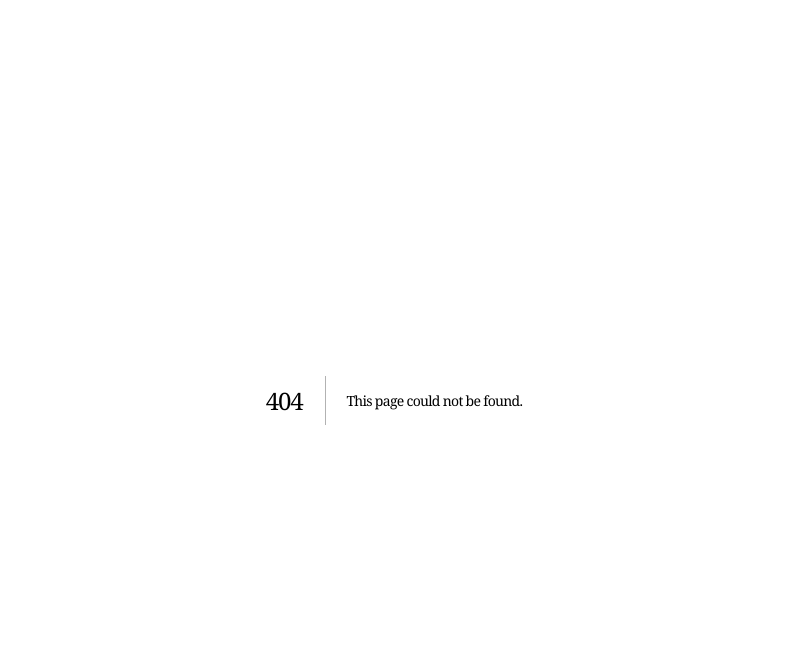
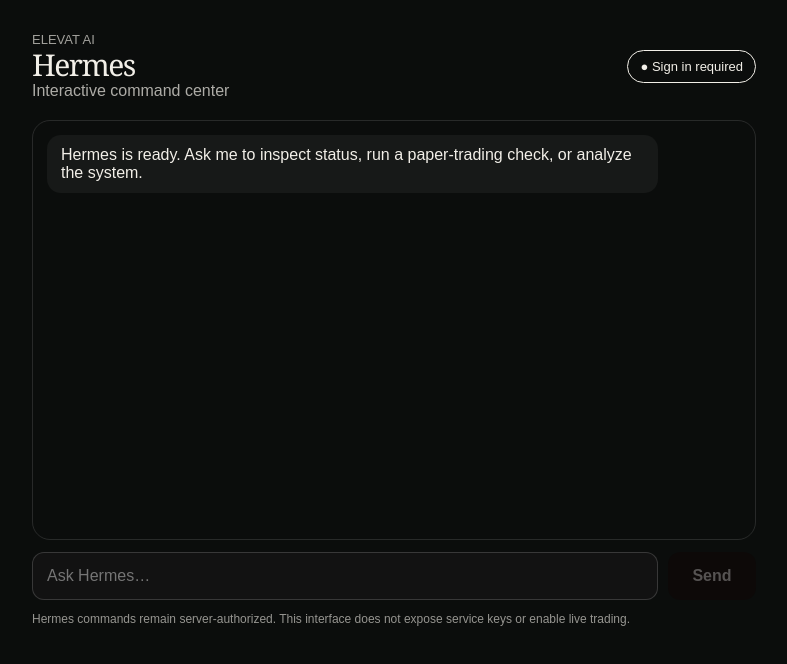
Before and after one commit to nicolelung20-cmyk/psychiczebra-platform, a Next.js app: page /hermes in a window 1280 px wide. Before the commit this address had no page. Shown: the top 664 px of the page, without its empty margins (246-1033 px from the left). Built offline with nearby package versions, Linux system fonts and the light colour scheme; no server answers.

Commit message:
feat: add interactive Hermes command center

```diff
--- /dev/null
+++ b/app/hermes/page.tsx
@@ -0,0 +1,109 @@
+"use client";
+
+import { FormEvent, useEffect, useState } from "react";
+import { createBrowserClient } from "@supabase/ssr";
+
+type Message = { role: "user" | "assistant"; content: string };
+
+const SUPABASE_URL = process.env.NEXT_PUBLIC_SUPABASE_URL!;
+const SUPABASE_ANON_KEY = process.env.NEXT_PUBLIC_SUPABASE_ANON_KEY!;
+
+export default function HermesPage() {
+  const [messages, setMessages] = useState<Message[]>([
+    { role: "assistant", content: "Hermes is ready. Ask me to inspect status, run a paper-trading check, or analyze the system." },
+  ]);
+  const [input, setInput] = useState("");
+  const [busy, setBusy] = useState(false);
+  const [status, setStatus] = useState("Connecting…");
+
+  useEffect(() => {
+    const supabase = createBrowserClient(SUPABASE_URL, SUPABASE_ANON_KEY);
+    let mounted = true;
+    supabase.auth.getSession().then(async ({ data }) => {
+      if (!mounted) return;
+      if (!data.session) {
+        setStatus("Sign in required");
+        return;
+      }
+      try {
+        const r = await fetch(`${SUPABASE_URL}/functions/v1/hermes-gateway`, {
+          headers: { Authorization: `Bearer ${data.session.access_token}` },
+        });
+        const j = await r.json();
+        setStatus(r.ok && j?.status === "active" ? "Online" : "Degraded");
+      } catch {
+        setStatus("Offline");
+      }
+    });
+    return () => { mounted = false; };
+  }, []);
+
+  async function send(e: FormEvent) {
+    e.preventDefault();
+    const text = input.trim();
+    if (!text || busy) return;
+    setInput("");
+    setMessages((m) => [...m, { role: "user", content: text }]);
+    setBusy(true);
+    try {
+      const supabase = createBrowserClient(SUPABASE_URL, SUPABASE_ANON_KEY);
+      const { data } = await supabase.auth.getSession();
+      if (!data.session) throw new Error("Sign in to use Hermes.");
+      const r = await fetch(`${SUPABASE_URL}/functions/v1/hermes-gateway`, {
+        method: "POST",
+        headers: {
+          Authorization: `Bearer ${data.session.access_token}`,
+          "Content-Type": "application/json",
+        },
+        body: JSON.stringify({
+          command: "chat",
+          messages: [...messages, { role: "user", content: text }],
+        }),
+      });
+      const j = await r.json();
+      if (!r.ok || !j.ok) throw new Error(j?.detail || j?.error || "Hermes request failed");
+      setMessages((m) => [...m, { role: "assistant", content: j.message || "Hermes returned no text." }]);
+    } catch (err) {
+      setMessages((m) => [...m, { role: "assistant", content: `Error: ${err instanceof Error ? err.message : "Unknown error"}` }]);
+    } finally {
+      setBusy(false);
+    }
+  }
+
+  return (
+    <main style={{ maxWidth: 760, margin: "0 auto", padding: "32px 18px", minHeight: "70vh" }}>
+      <header style={{ display: "flex", justifyContent: "space-between", gap: 16, alignItems: "center", marginBottom: 20 }}>
+        <div>
+          <p style={{ margin: 0, opacity: .65, fontSize: 13 }}>ELEVAT AI</p>
+          <h1 style={{ margin: "4px 0", fontSize: 30 }}>Hermes</h1>
+          <p style={{ margin: 0, opacity: .7 }}>Interactive command center</p>
+        </div>
+        <span aria-live="polite" style={{ padding: "8px 12px", border: "1px solid currentColor", borderRadius: 999, fontSize: 13 }}>
+          ● {status}
+        </span>
+      </header>
+
+      <section aria-label="Hermes conversation" style={{ border: "1px solid rgba(127,127,127,.25)", borderRadius: 18, padding: 14, minHeight: 420 }}>
+        <div style={{ display: "grid", gap: 12 }}>
+          {messages.map((m, i) => (
+            <article key={i} style={{ justifySelf: m.role === "user" ? "end" : "start", maxWidth: "88%", padding: "11px 14px", borderRadius: 14, background: m.role === "user" ? "var(--accent-color, #1f7a4d)" : "rgba(127,127,127,.10)", color: m.role === "user" ? "#fff" : "inherit", whiteSpace: "pre-wrap" }}>
+              {m.content}
+            </article>
+          ))}
+          {busy && <article aria-live="polite" style={{ opacity: .65 }}>Hermes is thinking…</article>}
+        </div>
+      </section>
+
+      <form onSubmit={send} style={{ display: "flex", gap: 10, marginTop: 12 }}>
+        <input aria-label="Message Hermes" value={input} onChange={(e) => setInput(e.target.value)} placeholder="Ask Hermes…" disabled={busy} style={{ flex: 1, minWidth: 0, minHeight: 48, borderRadius: 12, border: "1px solid rgba(127,127,127,.35)", padding: "0 14px", fontSize: 16 }} />
+        <button type="submit" disabled={busy || !input.trim()} style={{ minWidth: 88, border: 0, borderRadius: 12, padding: "0 18px", fontWeight: 700 }}>
+          Send
+        </button>
+      </form>
+
+      <p style={{ marginTop: 12, fontSize: 12, opacity: .6 }}>
+        Hermes commands remain server-authorized. This interface does not expose service keys or enable live trading.
+      </p>
+    </main>
+  );
+}
```
